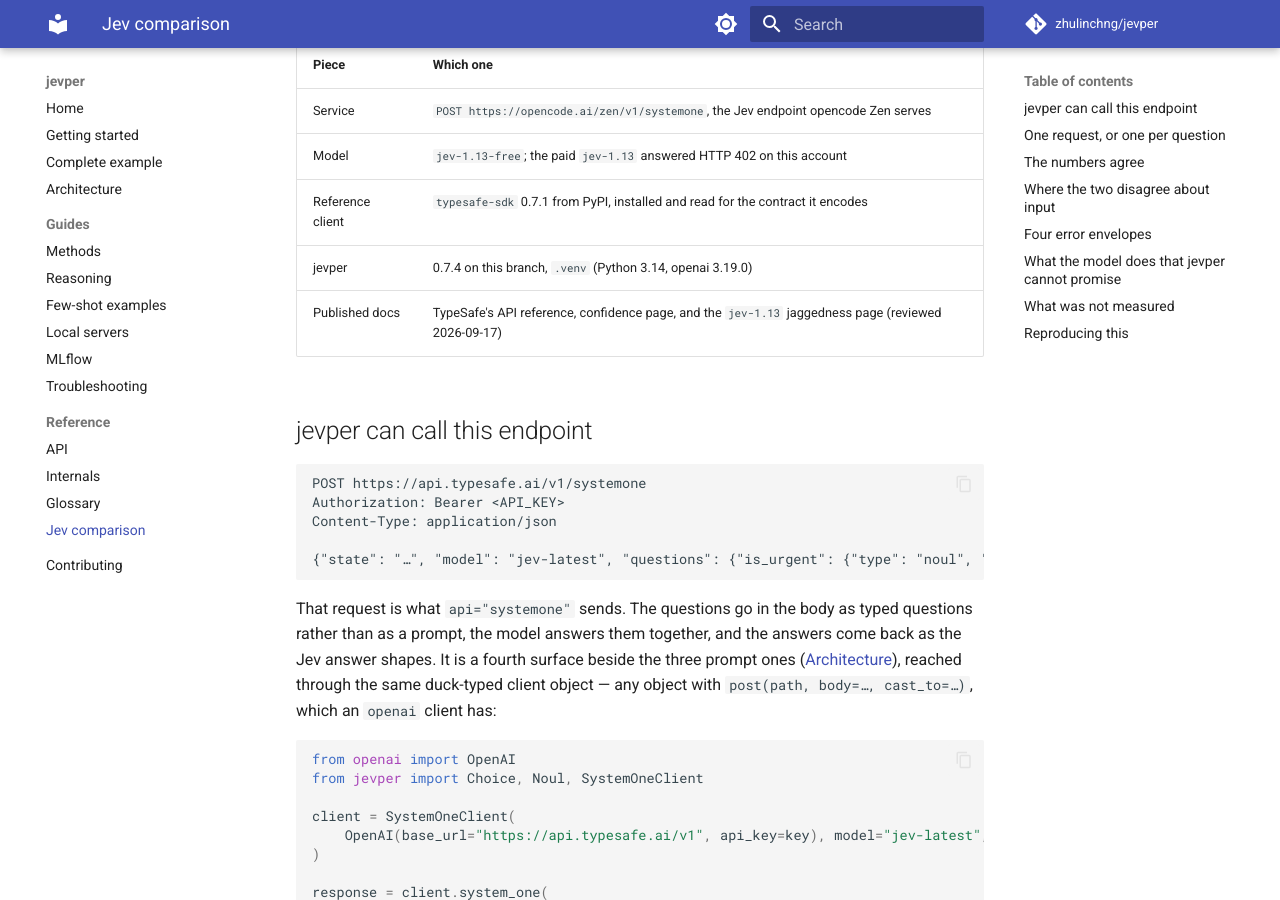
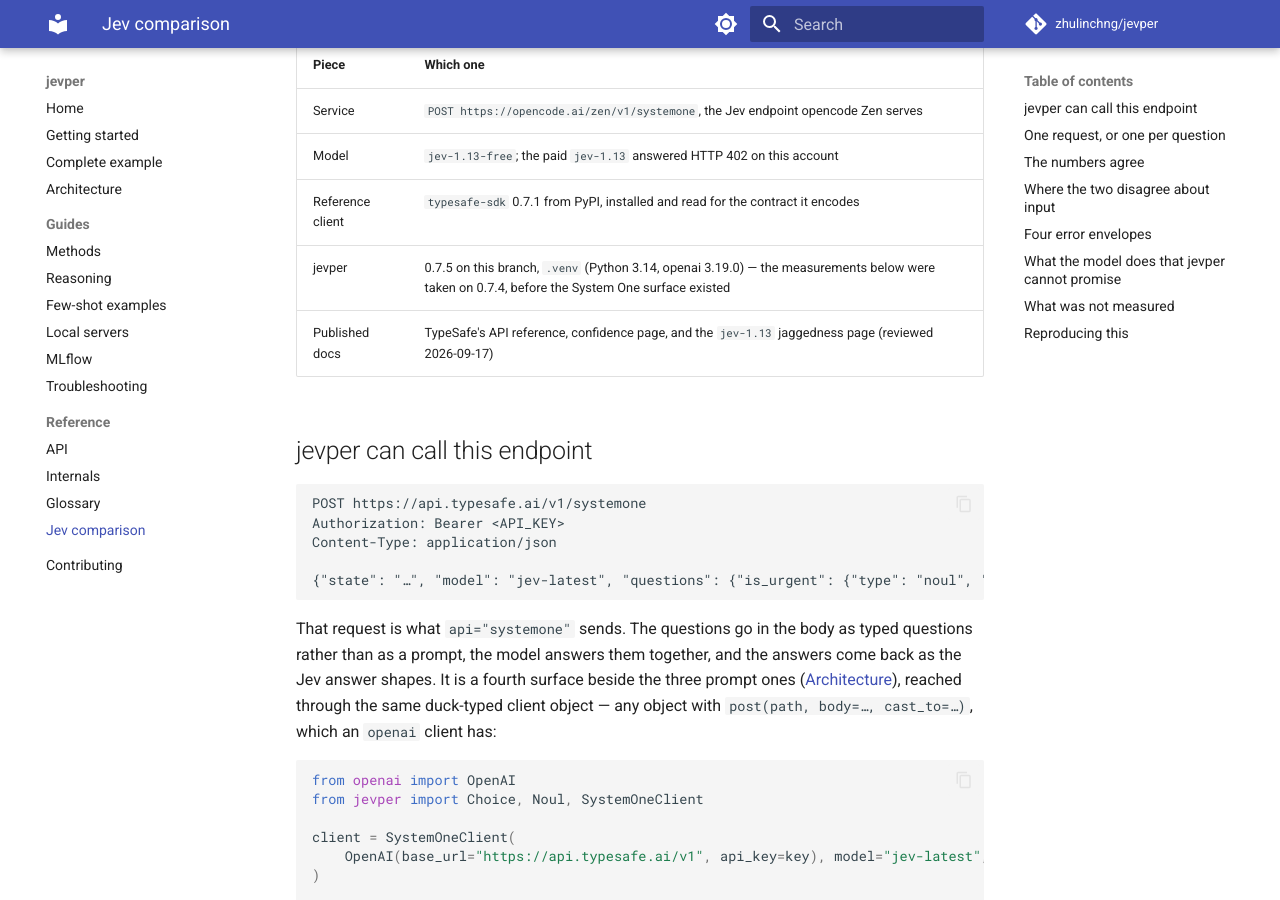
Before and after one commit to zhulinchng/jevper, an MkDocs documentation site: the page built from docs/jev-comparison.md, in a window 1280 px wide and 900 px high, scrolled down 323 px. Built offline with MkDocs 1.6.1 and Material for MkDocs 9.7.7, drawn with Linux system fonts in a browser that asks for light colours; comment, search, counter and statistics services are not loaded; some of the changed text lies outside the part shown.

Commit message:
Correct the jevper version the comparison page names
Two rows still said 0.7.4, which is the version the measurements were taken on but not the version
this branch is. The first now says both, so a reader can tell which code the numbers came from.

```diff
--- a/docs/jev-comparison.md
+++ b/docs/jev-comparison.md
@@ -12,7 +12,7 @@
 | Service | `POST https://opencode.ai/zen/v1/systemone`, the Jev endpoint opencode Zen serves |
 | Model | `jev-1.13-free`; the paid `jev-1.13` answered HTTP 402 on this account |
 | Reference client | `typesafe-sdk` 0.7.1 from PyPI, installed and read for the contract it encodes |
-| jevper | 0.7.4 on this branch, `.venv` (Python 3.14, openai 3.19.0) |
+| jevper | 0.7.5 on this branch, `.venv` (Python 3.14, openai 3.19.0) — the measurements below were taken on 0.7.4, before the System One surface existed |
 | Published docs | TypeSafe's API reference, confidence page, and the `jev-1.13` jaggedness page (reviewed 2026-09-17) |
 
 ## jevper can call this endpoint
@@ -163,7 +163,7 @@
 is where the two sets of rules differ. `typesafe-sdk` 0.7.1 is the third column because it is the
 reference client, and it turns out to enforce almost nothing:
 
-| Input | Real service | typesafe-sdk 0.7.1 | jevper 0.7.4 |
+| Input | Real service | typesafe-sdk 0.7.1 | jevper 0.7.5 |
 | --- | --- | --- | --- |
 | 255 options | accepted | accepted | accepted |
 | 256 options | 400 `Too many choices. Must have at most 255 choices.` | accepted, fails at the server | rejected at construction, naming 255 as the Jev limit |
```
